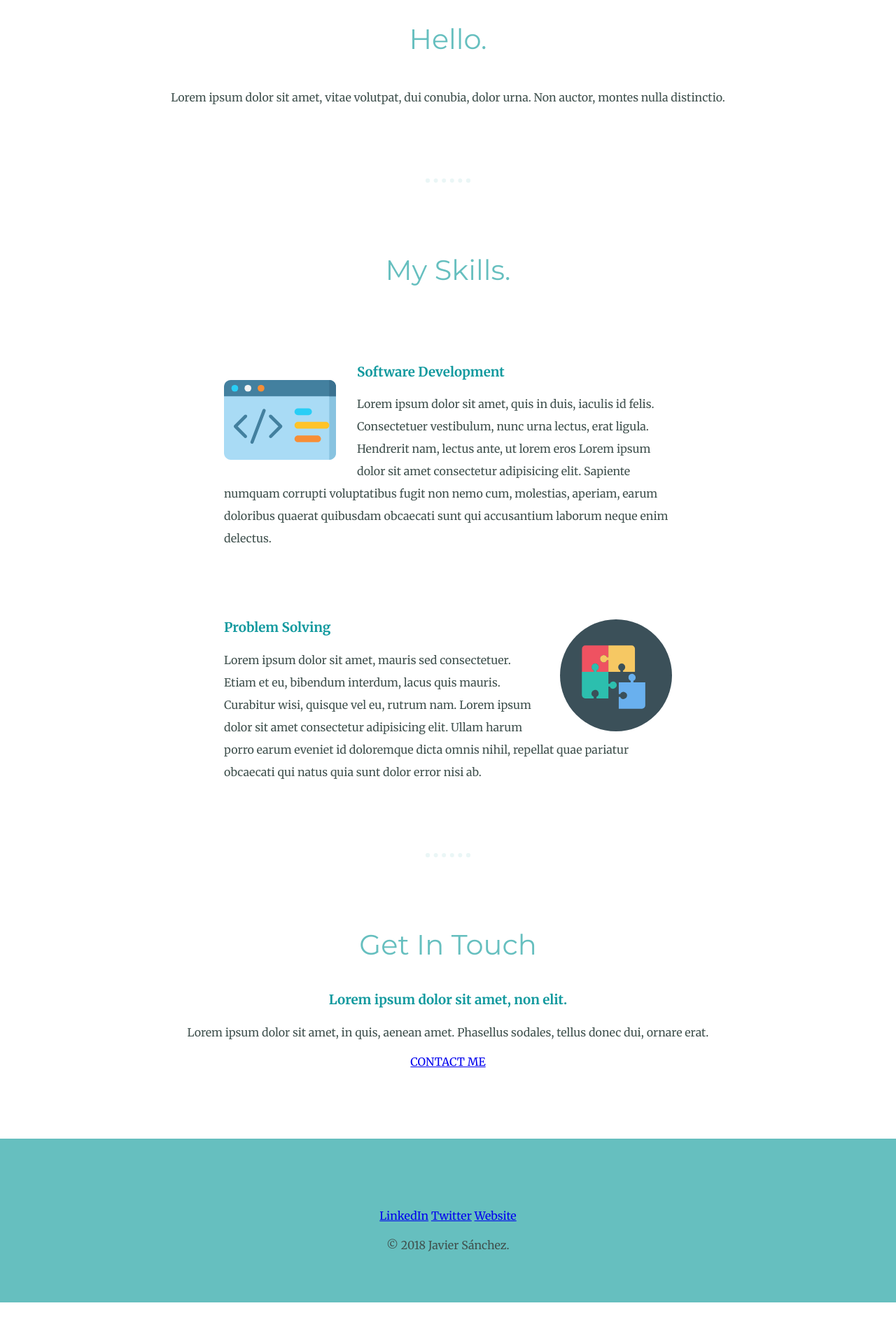
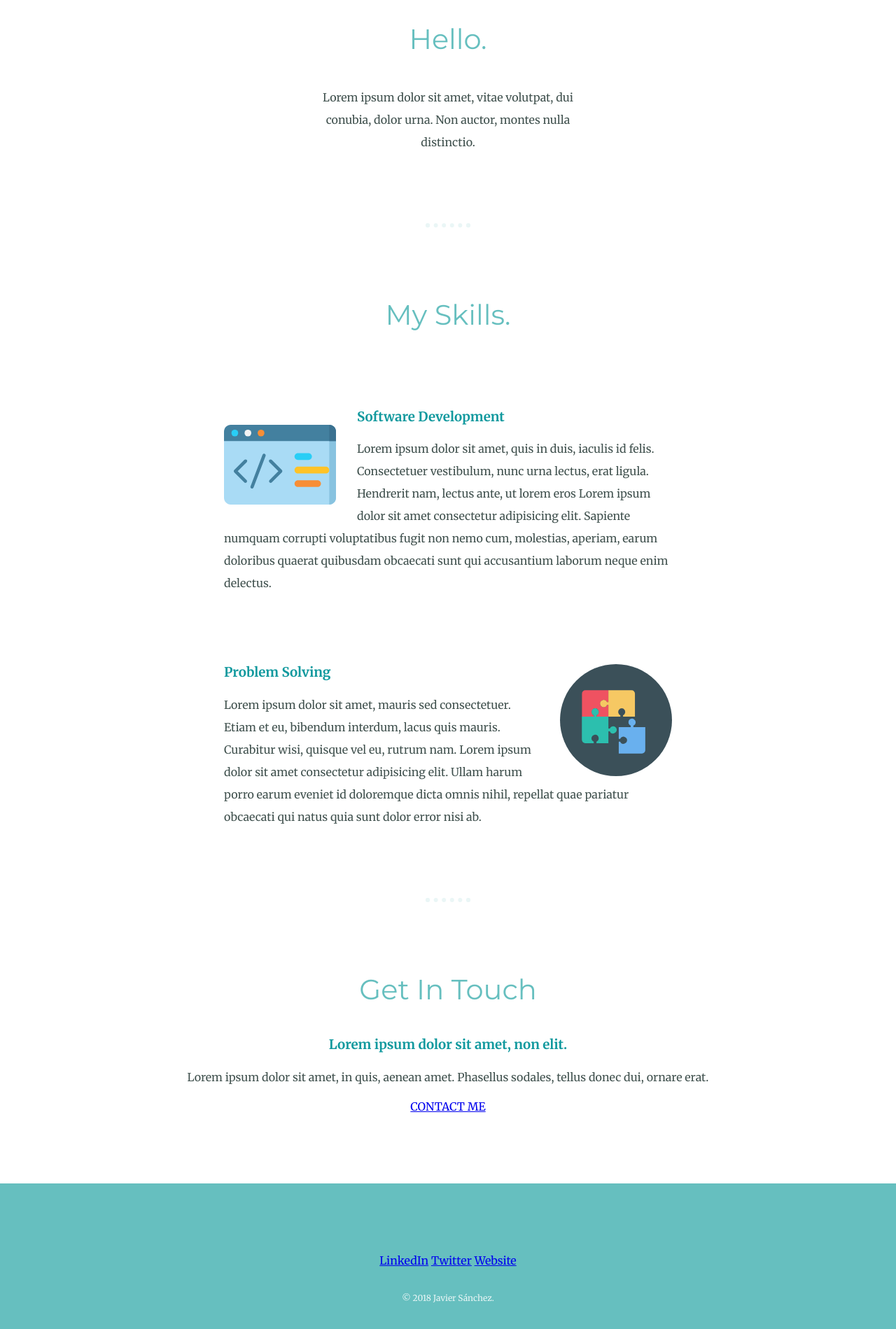
Before and after one commit to JavierSCortez/CSSPractice, a plain HTML site: page index.html in a window 1280 px wide. Shown: the part 939-2838 px from the top of the page at 70% size. Before the commit the page ends 2800 px from the top, so only its background shows below. Drawn offline with Linux system fonts and the light colour scheme.

Commit message:
Adding text style

```diff
--- a/css/styles.css
+++ b/css/styles.css
@@ -90,3 +90,19 @@ hr{
     float: right;
     margin-left: 30px;
 }
+
+.intro{
+    width: 30%;
+    margin: auto;
+}
+
+.contact-message{
+    width: 40%;
+    margin: 40px auto 60px;
+}
+
+.copyright{
+    color: #EAF6F6;
+    font-size: 0.75em;
+    padding: 20px 0;
+}
```
